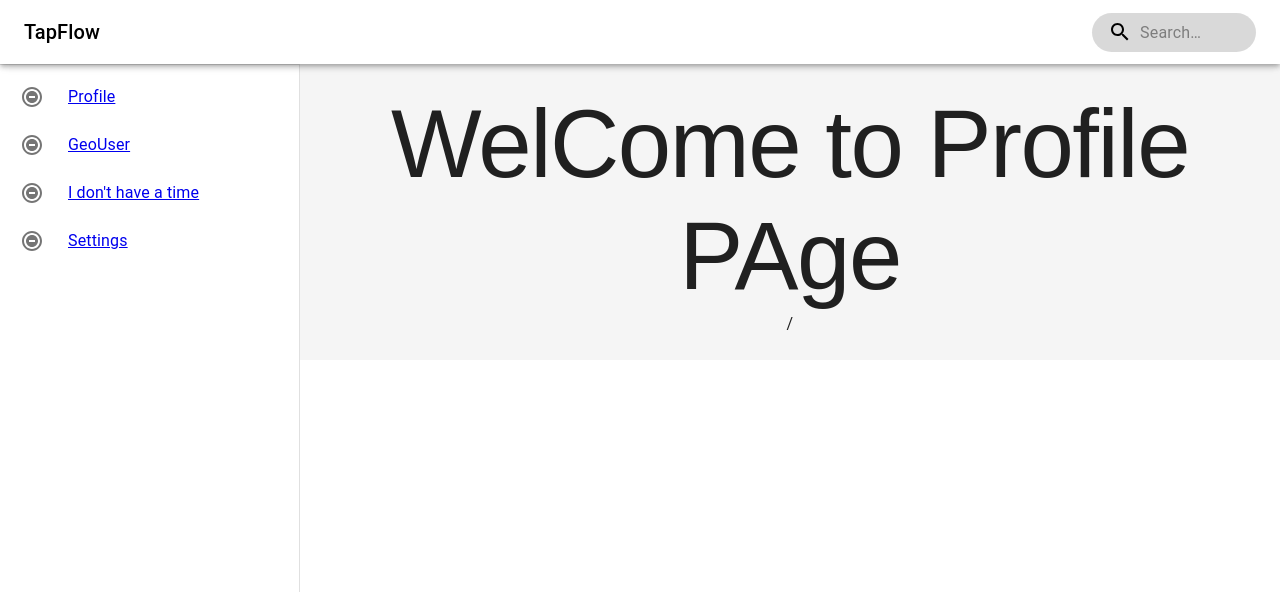
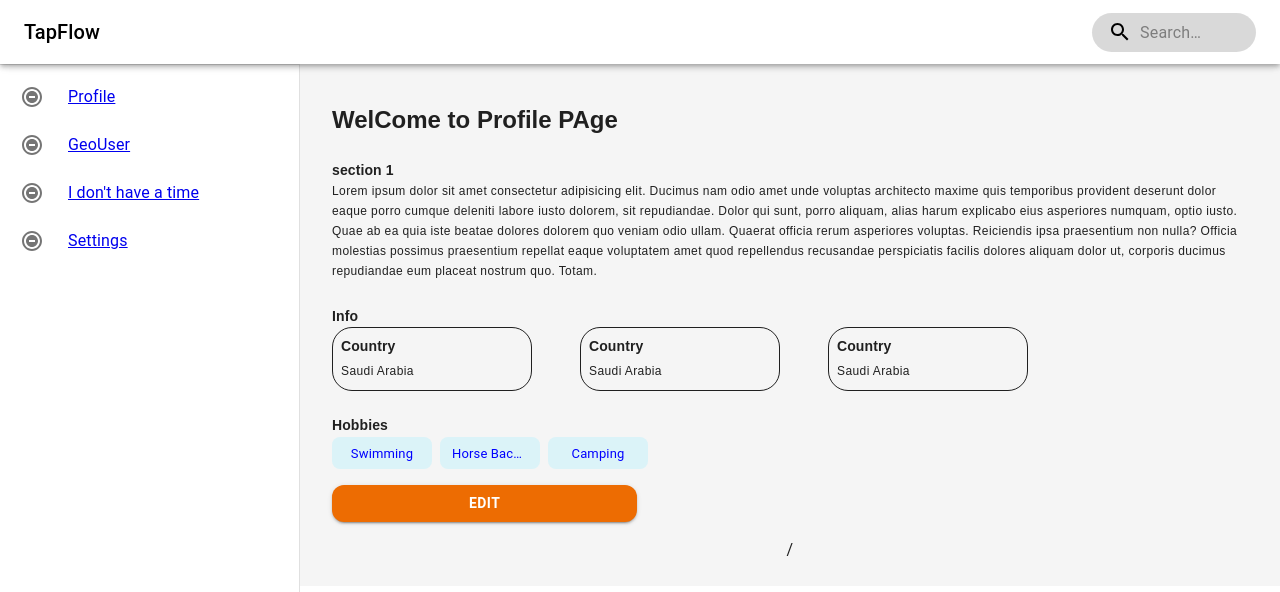
Before and after one commit to AliAl-Muhaisen/tapflow_ass, a React (Create React App) app: page /profile in a window 1280 px wide. Shown: the top 592 px of the page. Built offline with nearby package versions, Linux system fonts and the light colour scheme.

Commit message:
profile page first section done

```diff
--- a/src/components/profile/profileUi.tsx
+++ b/src/components/profile/profileUi.tsx
@@ -1,11 +1,154 @@
+import Grid from "@mui/material/Grid";
+import Box from "@mui/material/Box";
 import Typography from "@mui/material/Typography";
+import Stack from "@mui/material/Stack";
+import Chip from "@mui/material/Chip";
+import Button from "@mui/material/Button";
 
 export default function ProfileUi() {
   return (
-    <>
-      <Typography variant="h1" fontFamily="sans-serif">
-        WelCome to Profile PAge
-      </Typography>
-    </>
+    <Grid
+      container
+      justifyContent={"left"}
+      justifySelf={"left"}
+      sx={{}}
+      my={2}
+      px={1}
+      display={"flex"}
+      //   spacing={1.3}
+    >
+      <Grid item display={"block"} justifyContent={"left"}>
+        <Typography
+          variant="h5"
+          fontFamily="sans-serif"
+          fontWeight={"bold"}
+          justifyContent={"left"}
+        >
+          WelCome to Profile PAge
+        </Typography>
+      </Grid>
+      <Grid item xs={12} justifyContent={"left"} display={"flex"} mt={3}>
+        <Typography
+          variant="subtitle2"
+          fontFamily="sans-serif"
+          fontWeight={"bold"}
+        >
+          section 1{" "}
+        </Typography>
+      </Grid>
+      <Grid item xs={12} justifyContent={"left"} display={"flex"}>
+        <Typography variant="caption" fontFamily="sans-serif" align="left">
+          Lorem ipsum dolor sit amet consectetur adipisicing elit. Ducimus nam
+          odio amet unde voluptas architecto maxime quis temporibus provident
+          deserunt dolor eaque porro cumque deleniti labore iusto dolorem, sit
+          repudiandae. Dolor qui sunt, porro aliquam, alias harum explicabo eius
+          asperiores numquam, optio iusto. Quae ab ea quia iste beatae dolores
+          dolorem quo veniam odio ullam. Quaerat officia rerum asperiores
+          voluptas. Reiciendis ipsa praesentium non nulla? Officia molestias
+          possimus praesentium repellat eaque voluptatem amet quod repellendus
+          recusandae perspiciatis facilis dolores aliquam dolor ut, corporis
+          ducimus repudiandae eum placeat nostrum quo. Totam.
+        </Typography>
+      </Grid>
+      <Grid item xs={12} justifyContent={"left"} display={"block"} mt={3}>
+        <Typography
+          variant="subtitle2"
+          fontFamily="sans-serif"
+          fontWeight={"bold"}
+          align="left"
+        >
+          Info
+        </Typography>
+        <Grid
+          container
+          textAlign={"left"}
+          //   justifyContent={}
+          //   display={"flex"}
+          gridRow={"auto"}
+          columnSpacing={3}
+        >
+          {["Saudi Arabia", "Saudi Arabia", "Saudi Arabia"].map((text) => {
+            return (
+              <Grid>
+                <Box
+                  borderRadius={5}
+                  sx={{
+                    borderWidth: 10,
+                    borderColor: "red",
+                    border: 1,
+                    minWidth: 200,
+                    p: 1,
+                    mx: 3,
+                  }}
+                >
+                  <Grid item xs={12}>
+                    <Typography
+                      variant="subtitle2"
+                      fontFamily="sans-serif"
+                      fontWeight={"bold"}
+                      align="left"
+                    >
+                      Country
+                    </Typography>
+                  </Grid>
+                  <Grid item xs={12}>
+                    <Typography
+                      variant="caption"
+                      fontFamily="sans-serif"
+                      align="left"
+                    >
+                      {text}
+                    </Typography>
+                  </Grid>
+                </Box>
+              </Grid>
+            );
+          })}
+        </Grid>
+      </Grid>
+      <Grid
+        item
+        xs={12}
+        justifyContent={"left"}
+        display={"flex"}
+        mt={3}
+        textAlign={"left"}
+      >
+        <Typography
+          variant="subtitle2"
+          fontFamily="sans-serif"
+          fontWeight={"bold"}
+        >
+          Hobbies
+        </Typography>
+      </Grid>
+      <Grid item xs={12}>
+        <Stack direction="row" spacing={1}>
+          {["Swimming", "Horse Back riding", "Camping"].map((text) => {
+            return (
+              <Chip
+                label={text}
+                sx={{
+                  borderRadius: 2,
+                  width: 100,
+                  color: "blue",
+                  backgroundColor: "rgba(158, 237, 255, 0.3)",
+                }}
+              />
+            );
+          })}
+        </Stack>
+      </Grid>
+      <Grid xs={10} sm={4} item mt={2}>
+        <Button
+          color="warning"
+          variant="contained"
+          fullWidth
+          sx={{ borderRadius: 3, fontWeight: "bold" }}
+        >
+          Edit
+        </Button>
+      </Grid>
+    </Grid>
   );
 }
```
